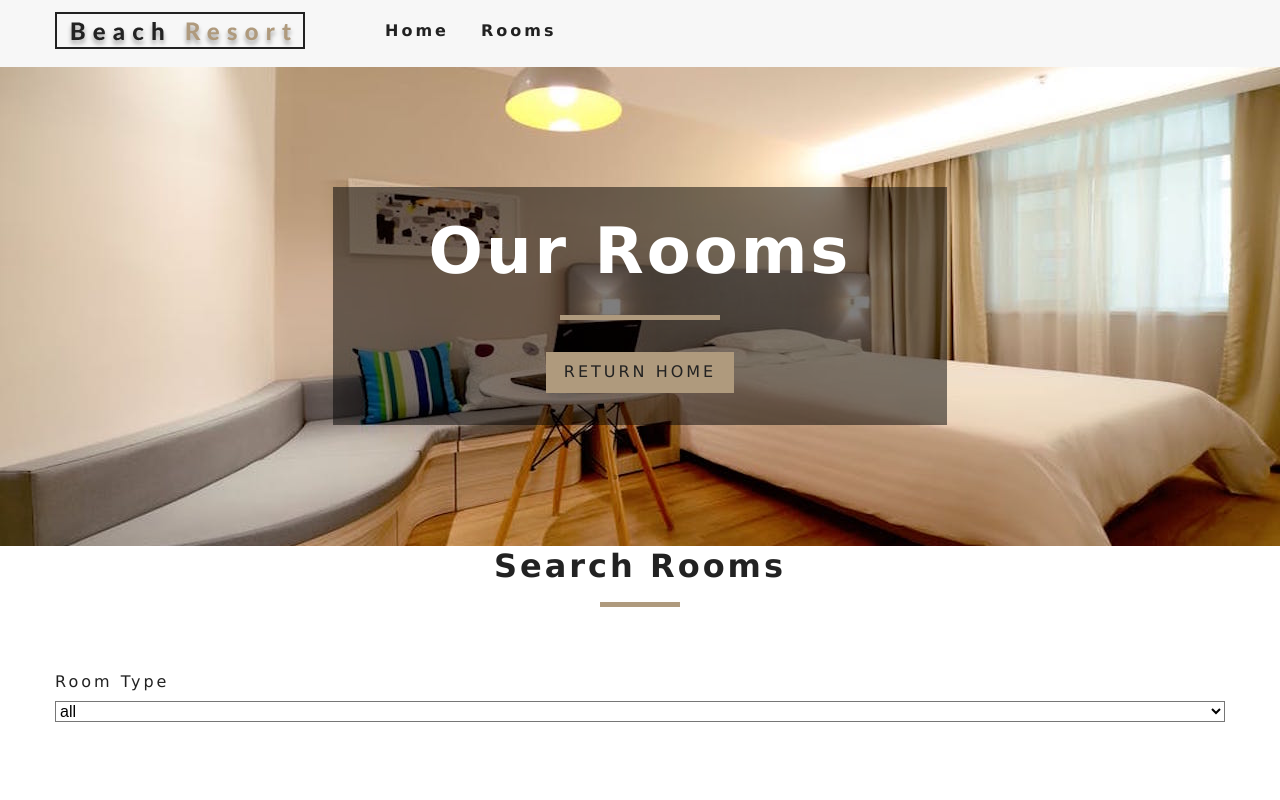
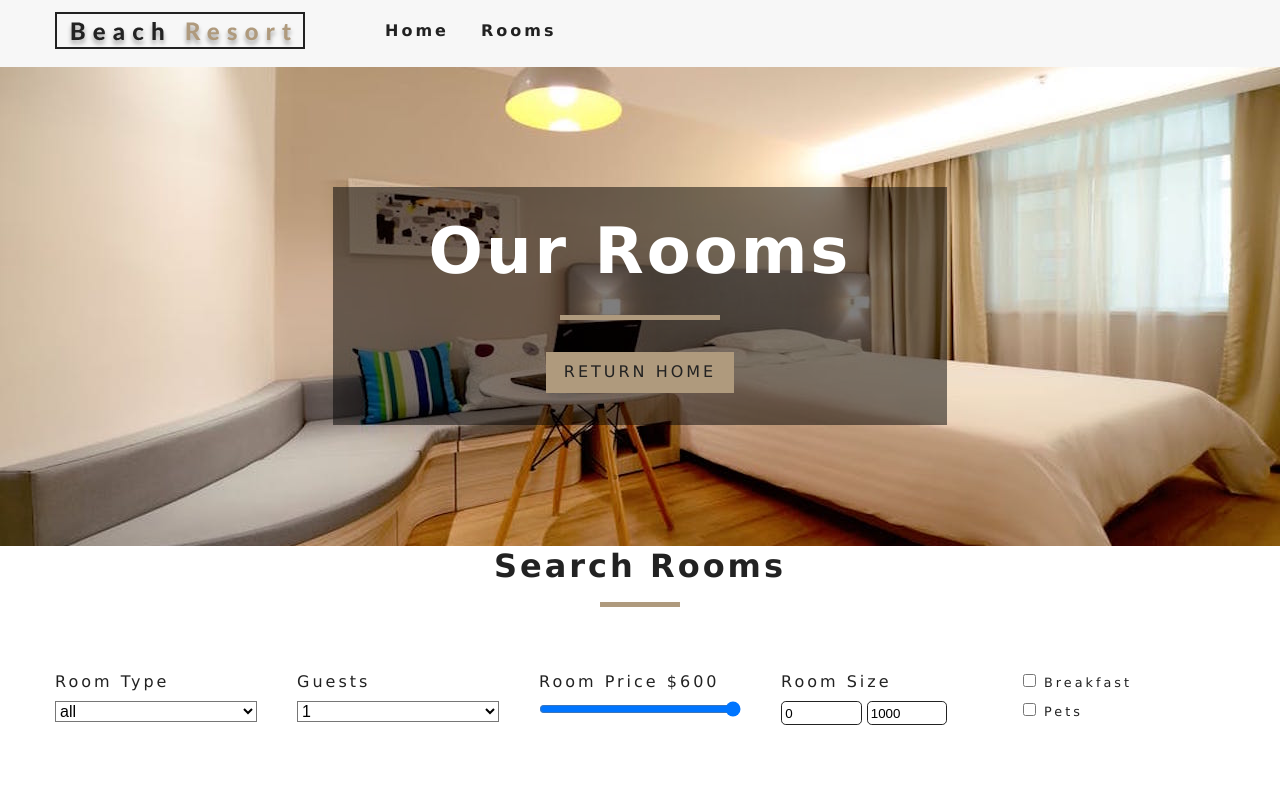
Before and after one commit to esinghrahul/beach-resort-app, a React (Create React App) app: page /rooms in a window 1280 px wide. Shown: the top 800 px of the page. Built offline with nearby package versions, Linux system fonts and the light colour scheme.

Commit message:
Implemented filter by room size and price

```diff
--- a/src/components/room-filter.component.jsx
+++ b/src/components/room-filter.component.jsx
@@ -14,6 +14,10 @@
     types = types.map((item, index) => {
         return <option key= {index} value={item}>{item}</option>
     })
+    let people = getUnique(rooms, 'capacity')
+    people = people.map((item, index)=> {
+        return <option key= {index} value= {item}>{item}</option>
+    })
     return <section className="fiter-container">
         <Title title="search rooms" />
         <form className="filter-form">
@@ -23,6 +27,33 @@
                     {types}
                 </select>
             </div>
+            <div className="form-group">
+                <label htmlFor="capacity">guests</label>
+                <select name="capacity" id="capacity" value={capacity} className="form-control" onChange={handleChange}>
+                    {people}
+                </select>
+            </div>
+            <div className="form-group">
+                <label htmlFor="price">room price ${price}</label>
+                <input type="range" name="price" min={minPrice} max= {maxPrice} id= {price} value={price} onChange={handleChange} className="form-control" />
+            </div>
+            <div className="form-group">
+                <label htmlFor="size">room size</label>
+                <div className="size-inputs">
+                    <input type="number" name="minSize" id="size" value={minSize} onChange={handleChange} className="size-input" />
+                    <input type="number" name="maxSize" id="size" value={maxSize} onChange={handleChange} className="size-input" />
+                </div>
+            </div>
+            <div className="form-group">
+                <div className="single-extra">
+                    <input type="checkbox" name="breakfast" id="breakfast" checked={breakfast} onChange={handleChange} />
+                    <label htmlFor="breakfast">breakfast</label>
+                </div>
+                <div className="single-extra">
+                    <input type="checkbox" name="pets" id="pets" checked={pets} onChange={handleChange} />
+                    <label htmlFor="pets">pets</label>
+                </div>
+            </div>
         </form>
     </section>
 }
--- a/src/context.js
+++ b/src/context.js
@@ -47,7 +47,7 @@
 
     handleChange= event => {
         const target = event.target
-        const value = event.type === 'checkbox' ? target.checked : target.value
+        const value = target.type === 'checkbox' ? target.checked : target.value
         const name = event.target.name
         this.setState({
             [name] : value
@@ -57,8 +57,21 @@
     filterRooms = () => {
         let{rooms, type, capacity, price, minSize, maxSize, breakfast, pets} = this.state
         let tempRooms = [...rooms]
+        capacity = parseInt(capacity)
+        price = parseInt(price)
         if(type!== 'all'){
             tempRooms = tempRooms.filter(room=> room.type === type)
+        }
+        if(capacity !== 1){
+            tempRooms = tempRooms.filter(room => room.capacity >= capacity)
+        }
+        tempRooms = tempRooms.filter(room=> room.price <= price)
+        tempRooms = tempRooms.filter(room=> room.size >= minSize && room.size <= maxSize)
+        if(breakfast){
+            tempRooms= tempRooms.filter(room=> room.breakfast === true)
+        }
+        if(pets){
+            tempRooms= tempRooms.filter(room=> room.pets === true)
         }
         this.setState({
             sortedRooms: tempRooms
```
